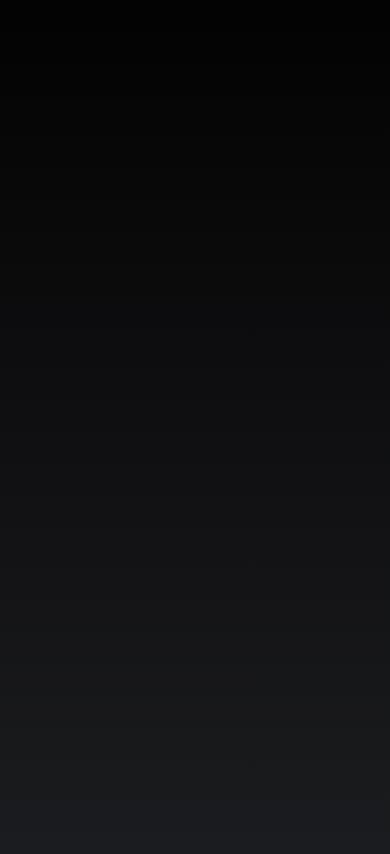
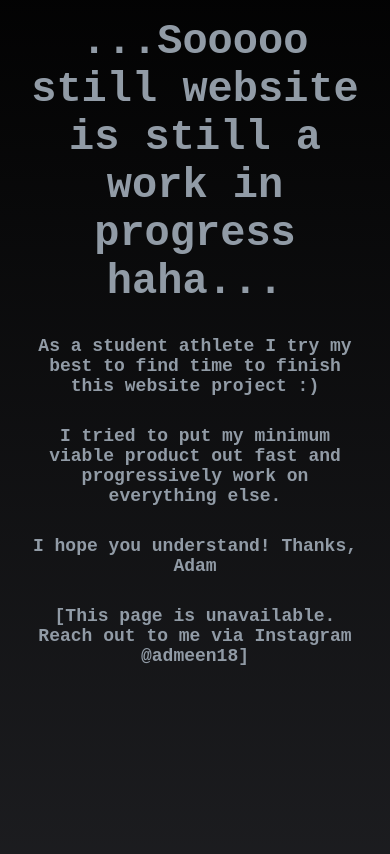
Before and after one commit to Admeen3581/PersonalWebsite, a plain HTML site: page forSocials/forSocials.html in a window 390 px wide. Shown: the part 84-938 px from the top of the page. Drawn offline with Linux system fonts and the light colour scheme.

```diff
--- a/commonElements/commonBody.css
+++ b/commonElements/commonBody.css
@@ -27,7 +27,7 @@ body
 
 .topBar
 {
-    opacity: 90%;
+    opacity: 95%;
     top: 0;
     height: 70px;
     width: 100%;
--- a/forBusiness/forBusiness.css
+++ b/forBusiness/forBusiness.css
@@ -0,0 +1,17 @@
+h1
+{
+    text-align: center;
+    margin: 30px;
+    font-family: "Ethnocentric Rg", monospace;
+    font-size: 42px;
+    color: #919BA6;
+}
+
+h2
+{
+    text-align: center;
+    margin: 30px;
+    font-family: "Ethnocentric Rg", monospace;
+    font-size: 18px;
+    color: #919BA6;
+}
--- a/forServices/forServices.css
+++ b/forServices/forServices.css
@@ -0,0 +1,17 @@
+h1
+{
+    text-align: center;
+    margin: 30px;
+    font-family: "Ethnocentric Rg", monospace;
+    font-size: 42px;
+    color: #919BA6;
+}
+
+h2
+{
+    text-align: center;
+    margin: 30px;
+    font-family: "Ethnocentric Rg", monospace;
+    font-size: 18px;
+    color: #919BA6;
+}
--- a/forSocials/forSocials.css
+++ b/forSocials/forSocials.css
@@ -1,4 +1,17 @@
 h1
 {
-    font-size: 60px;
+    text-align: center;
+    margin: 30px;
+    font-family: "Ethnocentric Rg", monospace;
+    font-size: 42px;
+    color: #919BA6;
 }
+
+h2
+{
+    text-align: center;
+    margin: 30px;
+    font-family: "Ethnocentric Rg", monospace;
+    font-size: 18px;
+    color: #919BA6;
+}
--- a/forSocials/forSocials.html
+++ b/forSocials/forSocials.html
@@ -12,5 +12,20 @@
     <script src="../commonElements/commonBody.js"></script>
     <div id="commonBody"></div>
 
+    <br>
+    <br>
+    <br>
+    <br>
+
+    <!--EDIT BELOW THIS LINE-->
+
+    <div>
+        <h1>...Sooooo still website is still a work in progress haha...</h1>
+        <h2>As a student athlete I try my best to find time to finish this website project :)</h2>
+        <h2>I tried to put my minimum viable product out fast and progressively work on everything else.</h2>
+        <h2>I hope you understand! Thanks, Adam</h2>
+        <h2>[This page is unavailable. Reach out to me via Instagram @admeen18]</h2>
+    </div>
+
 </body>
 </html>
```
Also changed, not shown: forBusiness/forBusiness.html (+16 -0 lines), forServices/forServices.html (+15 -0 lines), index.css (+35 -1 lines), index.html (+23 -0 lines).
